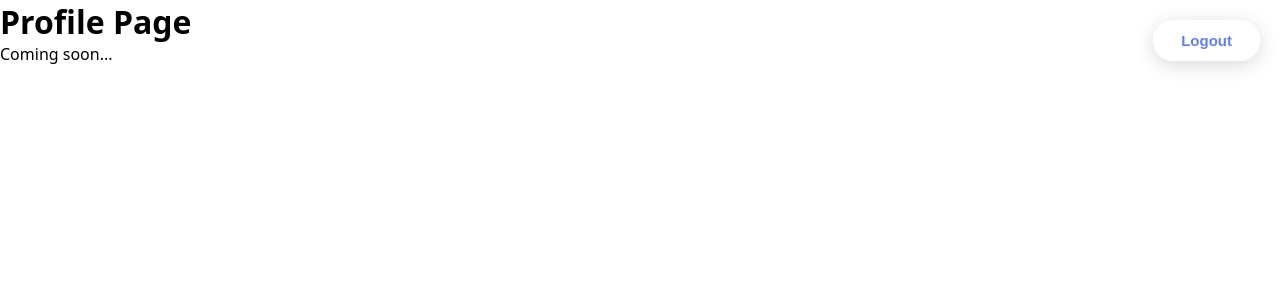
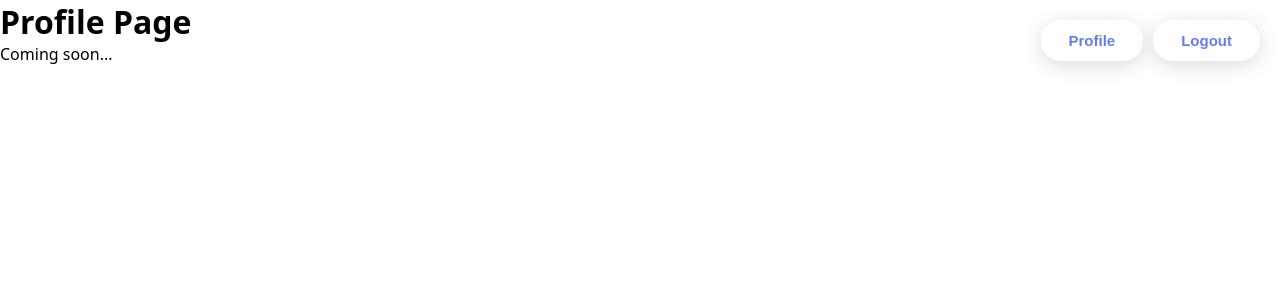
Before and after one commit to shristikhadka/tada-frontend-, a React (Vite) app: page /profile in a window 1280 px wide. Shown: the top 300 px of the page. Built offline with nearby package versions, Linux system fonts and the light colour scheme; sample sign-in values are in the browser's storage.

Commit message:
add navigateion to profile page from dashboard

```diff
--- a/src/Header.css
+++ b/src/Header.css
@@ -3,9 +3,11 @@
   top: 20px;
   right: 20px;
   z-index: 1000;
+  display: flex;
+  gap: 10px;
 }
 
-.logout-button {
+.header-button {
   padding: 12px 28px;
   background: rgba(255, 255, 255, 0.95);
   color: #667eea;
@@ -19,15 +21,19 @@
   backdrop-filter: blur(10px);
 }
 
-.logout-button:hover {
+.header-button:hover {
   background: white;
   transform: translateY(-2px);
   box-shadow: 0 6px 25px rgba(0, 0, 0, 0.2);
   color: #764ba2;
 }
 
-.logout-button:active {
+.header-button:active {
   transform: translateY(0);
+}
+
+.logout-button {
+  /* Inherits all styles from .header-button */
 }
 
 /* Responsive */
@@ -37,7 +43,7 @@
     right: 15px;
   }
 
-  .logout-button {
+  .header-button {
     padding: 10px 20px;
     font-size: 14px;
   }
--- a/src/Header.jsx
+++ b/src/Header.jsx
@@ -13,7 +13,14 @@ export default function Header()
 
     return(
         <div className="header-container">
-            <button className="logout-button" type="button" onClick={logout}>
+            <button
+            className="header-button profile-button"
+            type="button"
+            onClick={()=>navigate('/profile')}
+            >
+                Profile
+            </button>
+            <button className="header-button logout-button" type="button" onClick={logout}>
                 Logout
             </button>
         </div>
```
